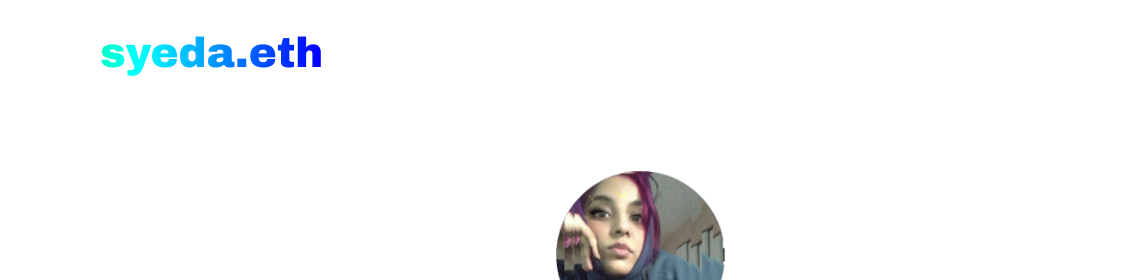
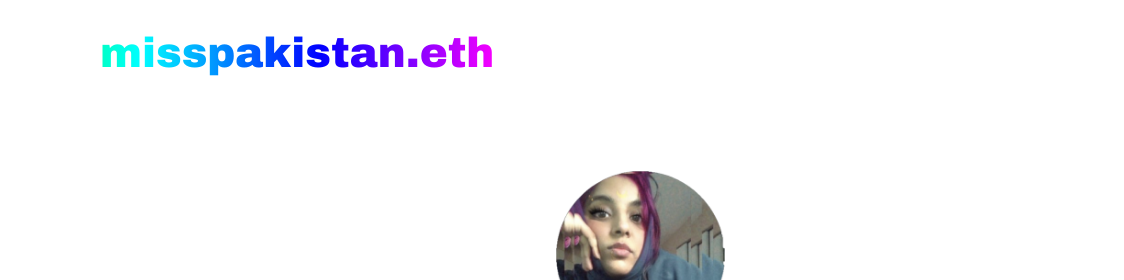
Before and after one commit to Web3Master/misspakistan.eth, a plain HTML site: page index.html in a window 1280 px wide. Shown: the top 280 px of the page, 0-1124 px from the left. Drawn offline with Linux system fonts and the light colour scheme; files whose address does not match are found by name.

Commit message:
Add files via upload

```diff
--- a/index.html
+++ b/index.html
@@ -6,6 +6,7 @@
 <link rel="shortcut icon" href="profile.png">
 
 <!--ENSWebMaster.eth-->
+<!--ENSpunks.eth-->
 
 
 <meta name="msapplication-TileColor" content="#ffffff">
@@ -57,7 +58,7 @@ function myFunction() {
 <div id="content">
 
 <nav>
-<div class="animated_rainbow_1"><b>syeda.eth</b>
+<div class="animated_rainbow_1"><b>misspakistan.eth</b>
 
 <ul>
 <a href="https://twitter.com/anaethereum"><img src="twitter.png" alt="Twitter" align="right" style="max-height: 45px; height: auto; width:auto;padding-right: 15%;"></a></li>
@@ -76,7 +77,7 @@ function myFunction() {
 <div class="divider"></div>
 
 <div class="button-wrapper">
-<a id="app-store-button" href="https://app.ens.domains/name/syeda.eth/details"></a>
+<a id="app-store-button" href="https://app.ens.domains/name/misspakistan.eth/details"></a>
 </div>
 
 <div class="divider"></div>
@@ -86,7 +87,8 @@ function myFunction() {
 </div>
 
 <div>
-<table style="max-width:420px; margin-top: 10px; margin-left: auto; margin-right: auto;">
+
+<table style="margin-top: 10px; margin-left: auto; margin-right: auto;">
 <tr>
 
 <th><a class="twitter-timeline" href="https://twitter.com/anaethereum?ref_src=twsrc%5Etfw">Tweets by anaethereum</a> <script async src="https://platform.twitter.com/widgets.js" charset="utf-8"></script></script></th>
```
